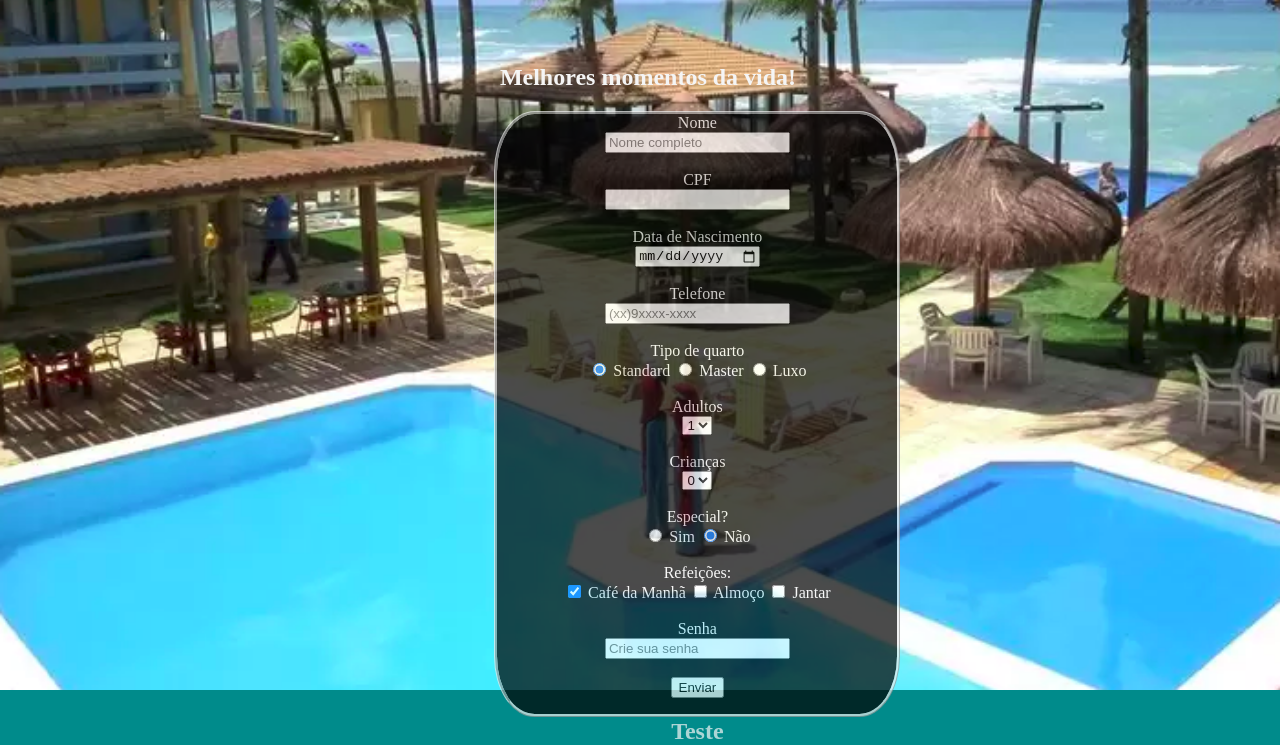
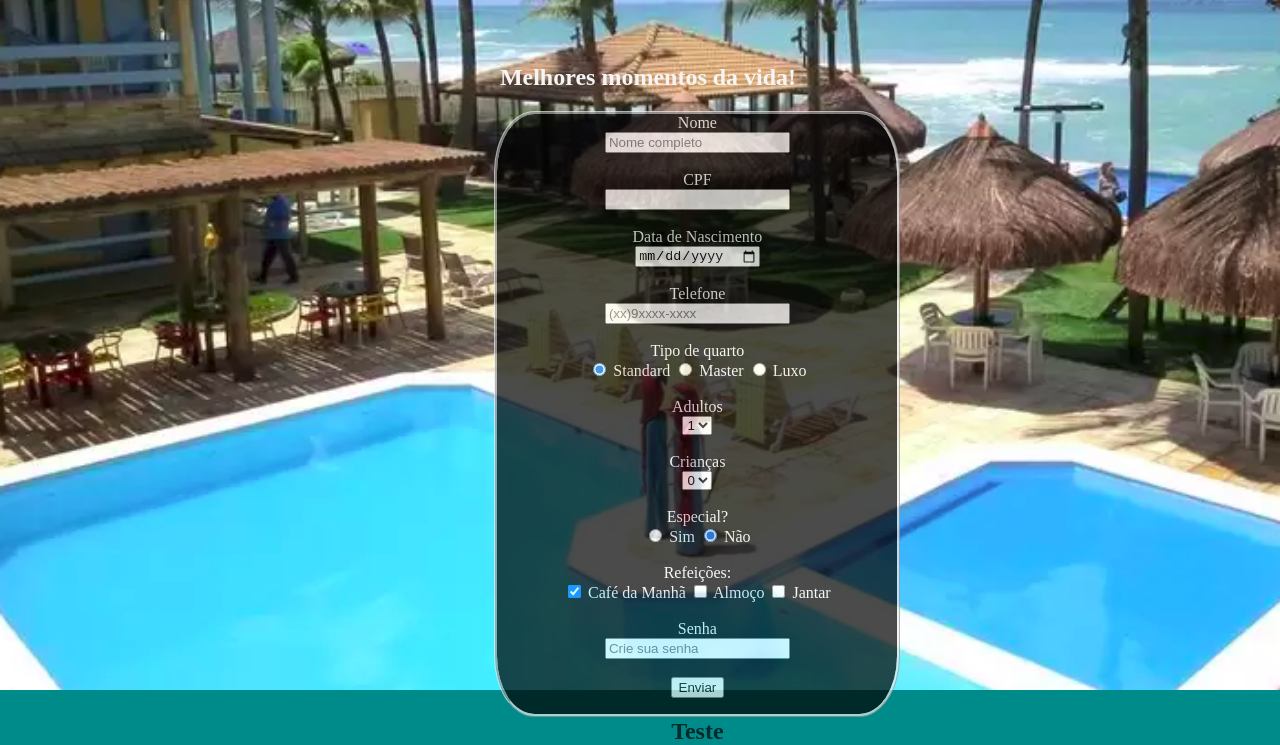
Before and after one commit to FernandoOlimpio/ProjetoExercicios, a plain HTML site: page form.html in a window 1280 px wide. Shown: the part 185-930 px from the top of the page. Drawn offline with Linux system fonts and the light colour scheme.

Commit message:
casa 17-6-21

```diff
--- a/form.html
+++ b/form.html
@@ -90,7 +90,7 @@
                <button for="botaoEnviar">Enviar</button>
                <br>
 
-               <h2 id="resultadoCpf" onclick="cpfPadrao()"> Teste</h2>
+               <h2 id="resultadoCpf" onclick="cpfPadrao()" style="color: black;"> Teste</h2>
            </form>
 
 
```
